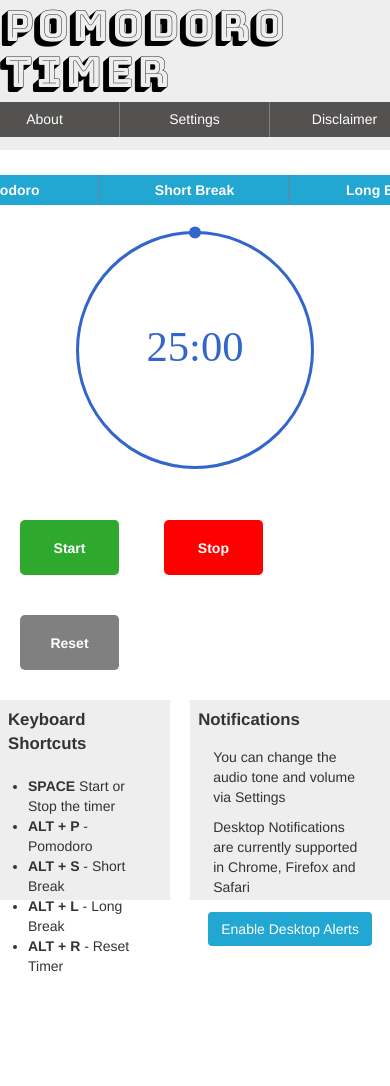
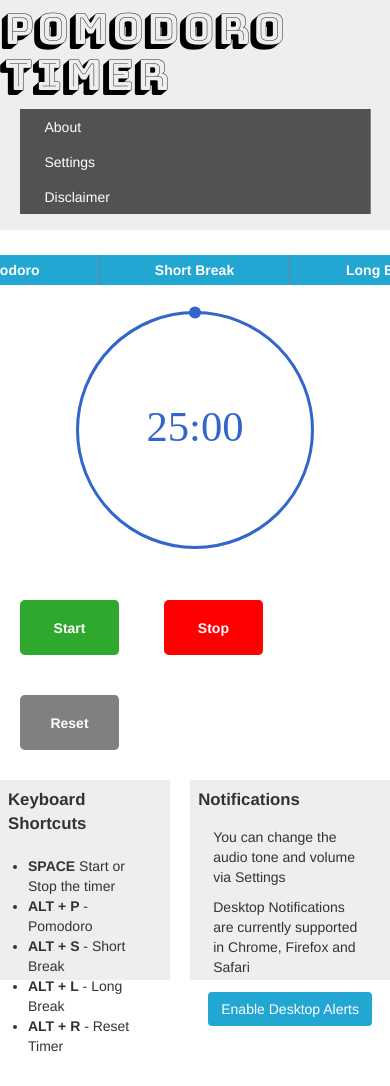
Before and after one commit to kunalgupta05/Pomodoro_Timer, a website: page index.html in a window 390 px wide. Shown: the top 1086 px of the page. Before the commit the page ends 1006 px from the top, so only its background shows below. Drawn offline with Linux system fonts and the light colour scheme.

Commit message:
Added responsive styles for yet another breakpoint

```diff
--- a/scss/styles.scss
+++ b/scss/styles.scss
@@ -213,3 +213,19 @@ header {
         }
     }
 }
+
+@media (max-width:600px){
+    header{
+        height: $bp4-header-height;
+        .app__info__buttons{
+            width: 100%;
+            align-items: center;
+            flex-direction: column;
+            button{
+                width: 90%;
+                text-align: justify;
+                padding-left: 25px;
+            }
+        }
+    }
+}
--- a/scss/variables.scss
+++ b/scss/variables.scss
@@ -33,3 +33,6 @@ $bp2-app-info-buttons-width:150px;
 //Breakpoint width 700px
 $bp3-timer-buttons-width:190px;
 $bp3-shortcuts-notifications-container-width:320px;
+
+//Breakpoint width 600px
+$bp4-header-height:230px;
```
Also changed, not shown: css/styles.css.
